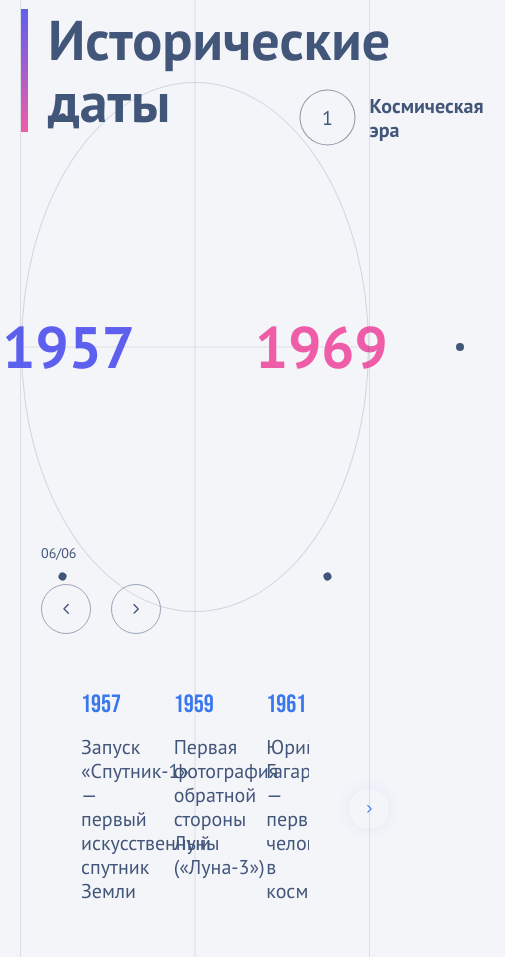
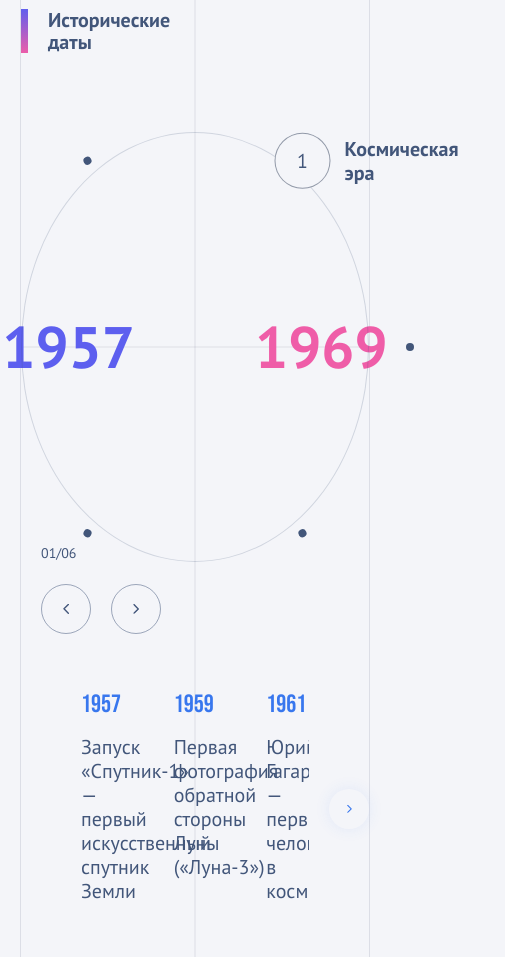
Before and after one commit to zaymovskey/historical-dates-widget, a React app: page / in a window 390 px wide. Shown: the whole page, 505 px wide, since content can reach past the window. Built offline with nearby package versions, Linux system fonts and the light colour scheme.

Commit message:
🚀 feat(адаптив): Сделана адаптивность до ширины в 600px

```diff
--- a/src/main.tsx
+++ b/src/main.tsx
@@ -1,10 +1,10 @@
-import React from "react";
+import { StrictMode } from "react";
 import { createRoot } from "react-dom/client";
 import { App } from "./app/App";
 import "./app/global.scss";
 
 createRoot(document.getElementById("root")!).render(
-  <React.StrictMode>
+  <StrictMode>
     <App />
-  </React.StrictMode>,
+  </StrictMode>
 );
--- a/src/widgets/historical-dates/ui/Circle/Circle.module.scss
+++ b/src/widgets/historical-dates/ui/Circle/Circle.module.scss
@@ -10,7 +10,7 @@
 
 .title {
   padding-left: var(--content-gutter);
-  font-size: 56px;
+  font-size: clamp(20px, 5vw, 56px);
   border-left: 7px solid;
   border-image: linear-gradient(
     to bottom,
@@ -82,9 +82,9 @@
 }
 
 .circle {
-  --circle-size: 530px;
+  --circle-size: clamp(430px, 50vw, 530px);
   --dot-color: var(--color-text);
-  --radius: 265px;
+  --radius: calc(var(--circle-size) / 2);
   --dotSize: 56px;
   --labelGap: 14px;
 
--- a/src/widgets/historical-dates/ui/Circle/Circle.tsx
+++ b/src/widgets/historical-dates/ui/Circle/Circle.tsx
@@ -1,4 +1,4 @@
-import { Dispatch } from "react";
+import { CSSProperties, Dispatch, SetStateAction } from "react";
 import styles from "./Circle.module.scss";
 import { cn } from "@/shared/lib";
 import { IconButton } from "@/shared/ui";
@@ -12,7 +12,7 @@ export interface CircleItem {
 interface CircleProps {
   items: CircleItem[];
   activeIndex?: number;
-  setActiveIndex?: Dispatch<React.SetStateAction<number>>;
+  setActiveIndex?: Dispatch<SetStateAction<number>>;
   activeAngleDeg?: number;
   years?: {
     from: number;
@@ -20,13 +20,13 @@ interface CircleProps {
   };
 }
 
-type CssVars = React.CSSProperties & {
+type CssVars = CSSProperties & {
   ["--angle"]?: string;
 };
 
 export function Circle({
   items,
-  activeIndex = 0,
+  activeIndex = 4,
   activeAngleDeg = 30,
   years = { from: 2015, to: 2022 }
 }: CircleProps) {
@@ -84,7 +84,9 @@ export function Circle({
       </div>
 
       <div className={styles.actions}>
-        <div className={styles.itemIndex}>06/06</div>
+        <div className={styles.itemIndex}>
+          {"0" + (activeIndex + 1)}/{"0" + items.length}
+        </div>
         <div className={styles.actionButtons}>
           <IconButton variant="outline">
             <ArrowIcon direction="left" />
--- a/src/widgets/historical-dates/ui/EventsSlider/EventsSlider.module.scss
+++ b/src/widgets/historical-dates/ui/EventsSlider/EventsSlider.module.scss
@@ -14,11 +14,11 @@
 }
 
 .prev {
-  left: -40px;
+  left: clamp(-20px, 1vw, -40px);
 }
 
 .next {
-  right: -40px;
+  right: clamp(-20px, 1vw, -40px);
 }
 
 .disabled {
```
